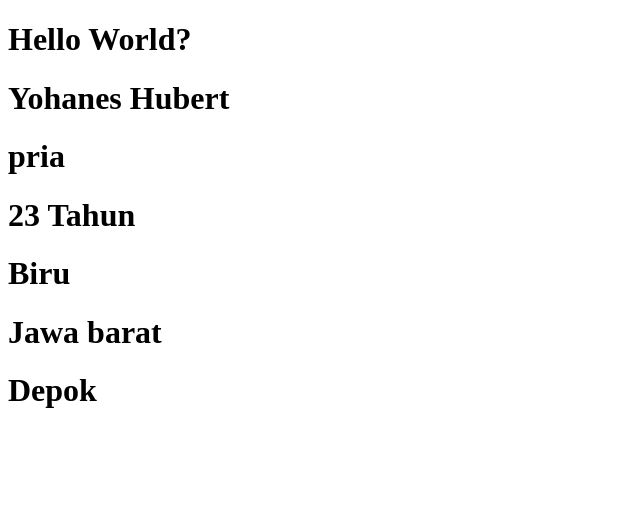
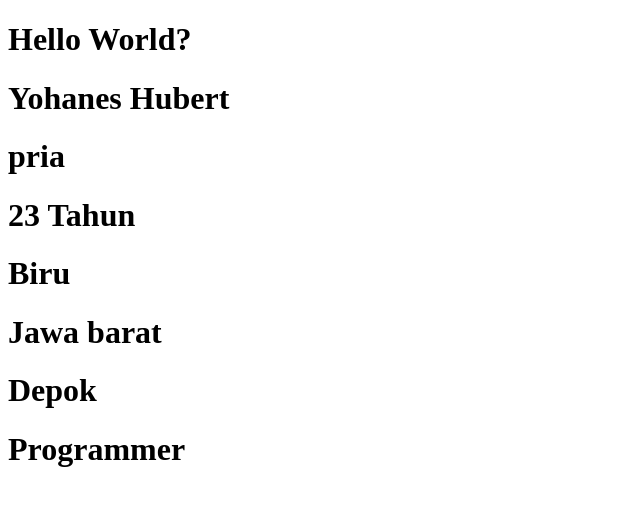
Before and after one commit to yohansky/latihan-git, a plain HTML site: page index.html in a window 1280 px wide. Shown: the whole page, without its empty margins (0-640 px from the left). Drawn offline with Linux system fonts and the light colour scheme.

Commit message:
commit ketujuh

```diff
--- a/index.html
+++ b/index.html
@@ -13,5 +13,6 @@
     <h1>Biru</h1>
     <h1>Jawa barat</h1>
     <h1>Depok</h1>
+    <h1>Programmer</h1>
   </body>
 </html>
```
